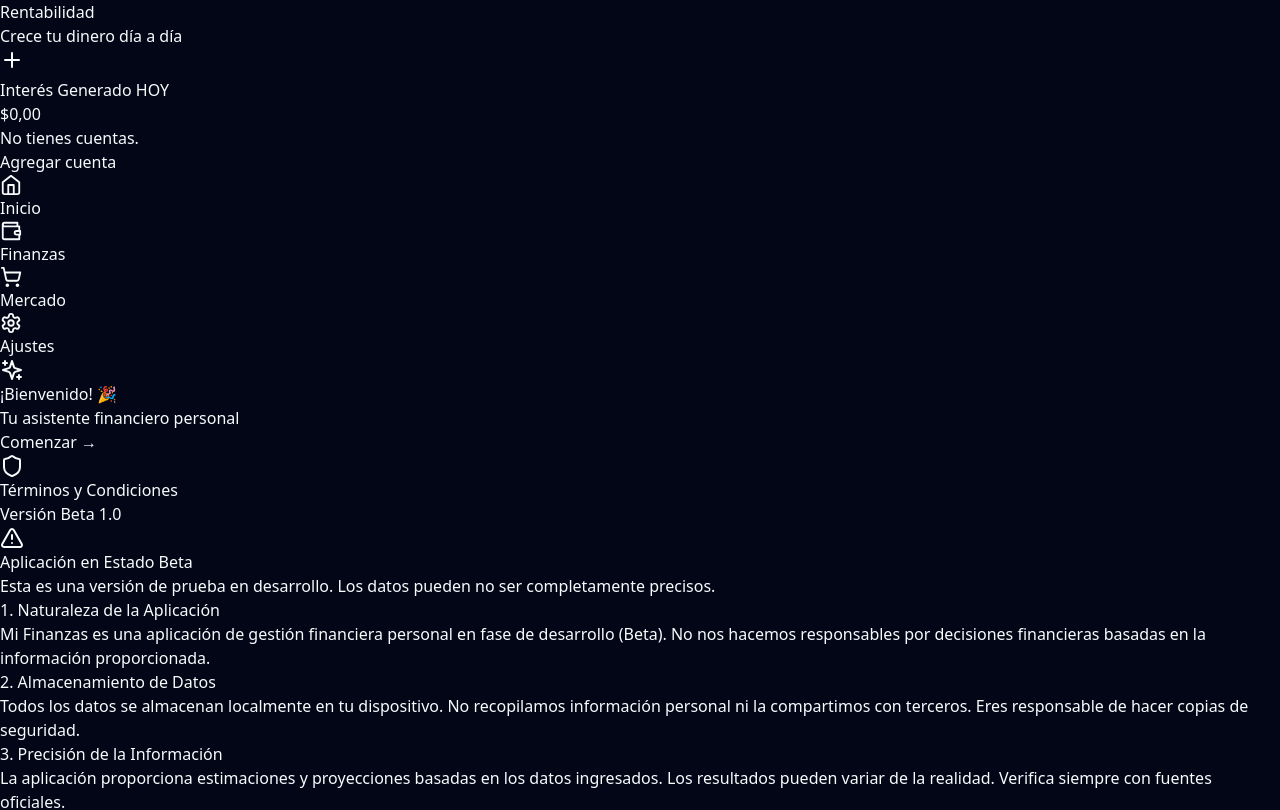
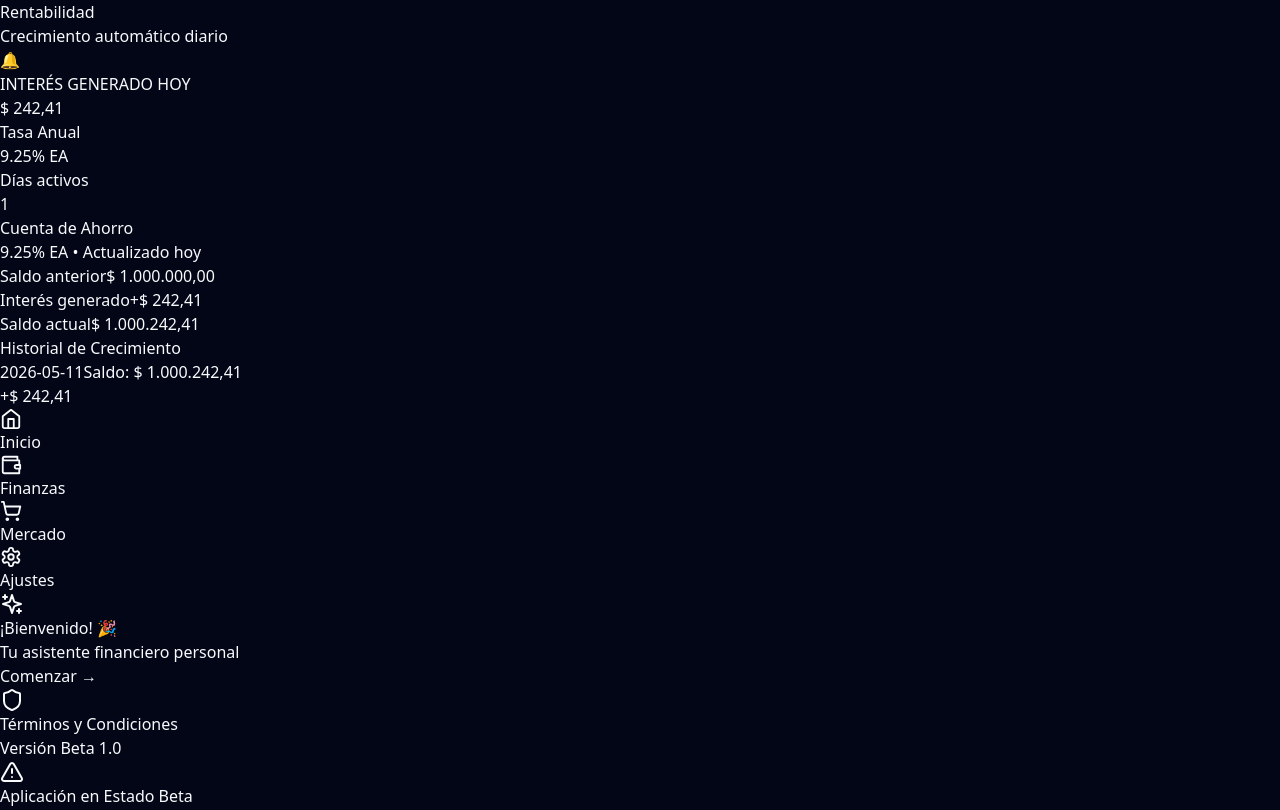
Before and after one commit to willberr2901/mi-finanzas, a React (Vite) app: page /rentabilidad in a window 1280 px wide. Shown: the top 810 px of the page. Built offline with nearby package versions, Linux system fonts and the light colour scheme.

Commit message:
🔥 FIX: RentabilidadPage ahora usa el módulo nuevo de cálculo diario

```diff
--- a/src/pages/ProfitabilityPage.tsx
+++ b/src/pages/ProfitabilityPage.tsx
@@ -1,154 +1,83 @@
-import { useState, useEffect } from 'react';
-import { Plus, Trash2, Edit, ChevronDown, ChevronUp, History } from 'lucide-react';
-import { notify } from '../services/notificationService';
-import { secureStorage } from '../utils/security';
+import { useState } from 'react';
+import { useRentabilidad } from '../modules/rentabilidad/hooks/useRentabilidad';
+import RentabilidadCard from '../modules/rentabilidad/components/RentabilidadCard';
+import { formatCurrency } from '../modules/rentabilidad/utils/format';
+import { solicitarPermiso } from '../modules/rentabilidad/notifications/notificationService';
 
-interface ProfitAccount {
-  id: string;
-  entityName: string;
-  accountType: string;
-  initialAmount: number;
-  annualRate: number;
-  createdAt: string;
-  history: Array<{ date: string; balance: number; interest: number }>;
-}
-
-const BANKS = ['Bancolombia','Davivienda','Banco de Bogotá','BBVA','Falabella','Nequi','Daviplata','Nu Bank','RappiPay','Bancóldex','BAC Credomatic','Colpatria','Citibank','Deutsche Bank','Girobank','Interbank','Itaú','JPMorgan Chase','Kasba','Mercantil','Pibank','Scotiabank','Sudameris','Urbano','Wurbancard','Otro'];
-const ACCOUNT_TYPES = ['Cuenta de Ahorros','CDT','Fondo de Inversión','Cuenta Corriente'];
+// Configuración de ejemplo para el nuevo módulo
+// En una versión futura, estos datos vendrían de los "Ajustes"
+const TASA_EA_DEMO = 9.25;
+const SALDO_INICIAL_DEMO = 1000000; // 1 Millón de pesos de ejemplo
 
 export default function ProfitabilityPage() {
-  const [accounts, setAccounts] = useState<ProfitAccount[]>([]);
-  const [isModalOpen, setIsModalOpen] = useState(false);
-  const [expandedId, setExpandedId] = useState<string | null>(null);
-  const [historyId, setHistoryId] = useState<string | null>(null);
-  const [editingId, setEditingId] = useState<string | null>(null);
+  const [tasaEA] = useState(TASA_EA_DEMO);
+  const [saldoInicial] = useState(SALDO_INICIAL_DEMO);
 
-  const [entityName, setEntityName] = useState('');
-  const [accountType, setAccountType] = useState('Cuenta de Ahorros');
-  const [initialAmount, setInitialAmount] = useState('');
-  const [annualRate, setAnnualRate] = useState('');
+  // Usamos el hook que calcula el interés diario automáticamente
+  const historial = useRentabilidad(tasaEA, saldoInicial);
+  const registroHoy = historial[0]; // El registro más reciente es el de hoy
 
-  useEffect(() => {
-    const saved = secureStorage.getItem('profitAccounts');
-    if (saved && Array.isArray(saved)) setAccounts(saved);
-  }, []);
-
-  useEffect(() => {
-    if (accounts.length > 0) secureStorage.setItem('profitAccounts', accounts);
-  }, [accounts]);
-
-  const handleSubmit = (e: React.FormEvent) => {
-    e.preventDefault();
-    if (!entityName || !initialAmount || !annualRate) {
-      notify({ title: '❌ Error', message: 'Completa todos los campos.', type: 'error' }); return;
-    }
-    const amt = parseFloat(initialAmount.replace(/[^0-9.-]+/g,''));
-    const rate = parseFloat(annualRate);
-    if (isNaN(amt) || isNaN(rate) || amt <= 0 || rate < 0) {
-      notify({ title: '❌ Error', message: 'Valores inválidos.', type: 'error' }); return;
-    }
-
-    const today = new Date().toLocaleDateString('es-CO');
-    const dailyInterest = (amt * (rate / 100)) / 365;
-    const payload = { entityName, accountType, initialAmount: amt, annualRate: rate };
-
-    if (editingId) {
-      setAccounts(prev => prev.map(a =>
-        a.id === editingId ? { ...a, ...payload, history: [{ date: today, balance: amt + dailyInterest, interest: dailyInterest }, ...(a.history || [])].slice(-60) } : a
-      ));
-      notify({ title: '✅ Actualizada', message: entityName, type: 'success' });
-    } else {
-      const newAcc: ProfitAccount = {
-        ...payload, id: Date.now().toString(), createdAt: new Date().toISOString(),
-        history: [{ date: today, balance: amt + dailyInterest, interest: dailyInterest }]
-      };
-      setAccounts(prev => [...prev, newAcc]);
-      notify({ title: '✅ Agregada', message: entityName, type: 'success' });
-    }
-    resetForm();
-    setIsModalOpen(false);
-  };
-
-  const handleEdit = (a: ProfitAccount) => {
-    setEntityName(a.entityName); setAccountType(a.accountType);
-    setInitialAmount(a.initialAmount.toString()); setAnnualRate(a.annualRate.toString());
-    setEditingId(a.id); setIsModalOpen(true);
-  };
-
-  const handleDelete = (id: string) => {
-    if (confirm('¿Eliminar?')) { setAccounts(prev => prev.filter(a => a.id !== id)); notify({ title: '🗑️ Eliminada', type: 'info' }); }
-  };
-
-  const resetForm = () => { setEntityName(''); setAccountType('Cuenta de Ahorros'); setInitialAmount(''); setAnnualRate(''); setEditingId(null); };
-
-  const getMetrics = (a: ProfitAccount) => {
-    const daily = (a.initialAmount * (a.annualRate/100))/365;
-    return { daily, currentBalance: a.initialAmount + daily };
-  };
-
-  const proj = (amt: number, rate: number) => {
-    const r: any[] = []; let bal = amt; const mr = rate/100/12;
-    for(let i=1;i<=12;i++){ const int = bal*mr; bal+=int; r.push({m:i,int,bal}); }
-    return r;
+  const handleActivarNotificaciones = async () => {
+    const ok = await solicitarPermiso();
+    if (ok) alert('✅ Notificaciones activadas: Te avisaremos cuando haya ganancia.');
   };
 
   return (
-    <div className="p-0 space-y-6">
-      <div className="flex justify-between items-center mb-6">
-        <div><h1 className="text-2xl font-bold text-white">Rentabilidad</h1><p className="text-slate-400 text-sm">Crece tu dinero día a día</p></div>
-        <button onClick={()=>{resetForm(); setIsModalOpen(true)}} className="bg-emerald-500 text-black p-3 rounded-full shadow-lg hover:scale-105 transition"><Plus size={24}/></button>
+    <div className="space-y-6 pb-24 pt-4">
+      <div className="flex justify-between items-center px-2">
+        <div>
+          <h1 className="text-2xl font-bold text-white">Rentabilidad</h1>
+          <p className="text-slate-400 text-sm">Crecimiento automático diario</p>
+        </div>
+        <button onClick={handleActivarNotificaciones} className="p-2 bg-white/5 rounded-xl hover:bg-white/10 transition text-xl">
+          🔔
+        </button>
       </div>
 
-      <div className="bg-gradient-to-br from-emerald-900 to-teal-900 rounded-2xl p-5 border border-emerald-500/30 relative overflow-hidden mb-6">
-        <p className="text-emerald-300 text-xs font-bold uppercase tracking-wider mb-1">Interés Generado HOY</p>
-        <p className="text-4xl font-bold text-white">${accounts.reduce((s, a) => s + ((a.initialAmount * (a.annualRate / 100)) / 365), 0).toLocaleString('es-CO', {minimumFractionDigits: 2})}</p>
-      </div>
+      {registroHoy ? (
+        <>
+          {/* Tarjeta Principal de Ganancia */}
+          <div className="bg-gradient-to-br from-emerald-600 to-teal-500 rounded-3xl p-6 shadow-xl shadow-emerald-900/20 relative overflow-hidden mx-2">
+             <div className="absolute top-0 right-0 w-32 h-32 bg-white/10 rounded-full blur-2xl -mr-10 -mt-10"></div>
+            <p className="text-emerald-100 text-xs font-bold uppercase tracking-wider">INTERÉS GENERADO HOY</p>
+            <h2 className="text-4xl font-bold text-white mt-3">{formatCurrency(registroHoy.interesGenerado)}</h2>
+            <div className="mt-4 flex justify-between items-end">
+              <div>
+                <p className="text-emerald-100 text-xs">Tasa Anual</p>
+                <p className="text-white font-semibold text-lg">{tasaEA}% EA</p>
+              </div>
+              <div className="text-right">
+                <p className="text-emerald-100 text-xs">Días activos</p>
+                <p className="text-white font-semibold text-lg">{historial.length}</p>
+              </div>
+            </div>
+          </div>
 
-      {accounts.length === 0 ? (
-        <div className="text-center py-12 opacity-60"><p className="text-slate-400">No tienes cuentas.</p><button onClick={()=>{resetForm(); setIsModalOpen(true)}} className="mt-4 text-emerald-400 font-semibold">Agregar cuenta</button></div>
+          {/* Tarjeta de Detalle (Saldo Anterior vs Actual) */}
+          <div className="px-2">
+            <RentabilidadCard data={registroHoy} />
+          </div>
+
+          {/* Historial de Crecimiento */}
+          <div className="bg-[#111827] rounded-2xl p-4 border border-white/5 mx-2">
+            <h3 className="text-white font-semibold mb-3">Historial de Crecimiento</h3>
+            <div className="space-y-2 max-h-64 overflow-y-auto custom-scrollbar">
+              {historial.map(r => (
+                <div key={r.id} className="flex justify-between items-center py-3 border-b border-white/5 last:border-0">
+                  <div>
+                    <span className="text-white text-sm block">{r.fecha}</span>
+                    <span className="text-slate-500 text-xs">Saldo: {formatCurrency(r.saldoActual)}</span>
+                  </div>
+                  <span className="text-emerald-400 text-sm font-medium">+{formatCurrency(r.interesGenerado)}</span>
+                </div>
+              ))}
+              {historial.length === 0 && <p className="text-slate-500 text-xs text-center py-2">Sin registros aún</p>}
+            </div>
+          </div>
+        </>
       ) : (
-        <div className="space-y-4">
-          {accounts.map(a => {
-            const m = getMetrics(a);
-            return (
-              <div key={a.id} className="bg-[#111827] rounded-2xl p-4 border border-white/5">
-                <div className="flex justify-between items-start mb-3">
-                  <div><h3 className="font-bold text-white">{a.entityName}</h3><p className="text-xs text-slate-400">{a.accountType} • <span className="text-emerald-400">{a.annualRate}% EA</span></p></div>
-                  <div className="flex gap-2">
-                    <button onClick={()=>handleEdit(a)} className="text-blue-400 p-1"><Edit size={16}/></button>
-                    <button onClick={()=>handleDelete(a.id)} className="text-red-400 p-1"><Trash2 size={16}/></button>
-                  </div>
-                </div>
-                <div className="bg-black/20 rounded-xl p-3 mb-3 space-y-2">
-                  <div className="flex justify-between text-sm"><span className="text-emerald-400 font-bold">Saldo Actual</span><span className="font-bold text-white">${m.currentBalance.toLocaleString('es-CO', {minimumFractionDigits: 2})}</span></div>
-                  <div className="pt-2 border-t border-white/10 flex justify-between text-xs"><span className="text-slate-500 uppercase">Interés Hoy</span><span className="text-emerald-400 font-bold">+${m.daily.toLocaleString('es-CO', {minimumFractionDigits: 2})}</span></div>
-                </div>
-                <div className="flex gap-2">
-                  <button onClick={()=>setExpandedId(expandedId===a.id?null:a.id)} className="flex-1 text-xs text-slate-400 bg-white/5 py-2 rounded-lg">{expandedId===a.id?'Ocultar':'Proyección 12M'}</button>
-                </div>
-                {expandedId===a.id && (
-                  <div className="mt-3 bg-black/30 rounded-lg p-3 overflow-x-auto">
-                    <table className="w-full text-xs"><thead className="text-slate-500 border-b border-white/10"><tr><th className="py-1">Mes</th><th className="text-right py-1">Saldo</th></tr></thead>
-                    <tbody>{proj(a.initialAmount,a.annualRate).map(r=><tr key={r.m} className="border-b border-white/5"><td className="py-1">{r.m}</td><td className="text-right text-white">${r.bal.toLocaleString('es-CO', {maximumFractionDigits: 2})}</td></tr>)}</tbody></table>
-                  </div>
-                )}
-              </div>
-            );
-          })}
-        </div>
-      )}
-
-      {isModalOpen && (
-        <div className="fixed inset-0 bg-black/90 z-[100] flex items-end sm:items-center justify-center p-0 sm:p-4 backdrop-blur-sm">
-          <div className="bg-[#111827] w-full sm:max-w-md rounded-t-2xl sm:rounded-2xl border border-white/10 h-[90vh] sm:h-auto flex flex-col">
-            <div className="flex justify-between items-center p-4 border-b border-white/5"><h2 className="text-xl font-bold text-white">{editingId?'Editar Cuenta':'Nueva Cuenta'}</h2><button onClick={()=>setIsModalOpen(false)} className="text-slate-400">X</button></div>
-            <form onSubmit={handleSubmit} className="flex-1 overflow-y-auto p-4 space-y-4">
-              <div><label className="block text-xs text-slate-400 mb-1 uppercase font-bold">Entidad</label><select value={entityName} onChange={e=>setEntityName(e.target.value)} className="w-full bg-[#0F172A] border border-white/10 rounded-xl px-3 py-3 text-white outline-none focus:border-violet-500"><option value="">Selecciona...</option>{BANKS.map(b=><option key={b} value={b}>{b}</option>)}</select></div>
-              <div><label className="block text-xs text-slate-400 mb-1 uppercase font-bold">Monto ($)</label><input type="number" value={initialAmount} onChange={e=>setInitialAmount(e.target.value)} className="w-full bg-[#0F172A] border border-white/10 rounded-xl px-3 py-3 text-white outline-none focus:border-violet-500"/></div>
-              <div><label className="block text-xs text-slate-400 mb-1 uppercase font-bold">Tasa Anual (%)</label><input type="number" step="0.01" value={annualRate} onChange={e=>setAnnualRate(e.target.value)} className="w-full bg-[#0F172A] border border-white/10 rounded-xl px-3 py-3 text-white outline-none focus:border-violet-500"/></div>
-              <button type="submit" className="w-full bg-gradient-to-r from-emerald-500 to-teal-500 text-black font-bold py-4 rounded-xl mt-4">Guardar</button>
-            </form>
-          </div>
+        <div className="flex flex-col items-center justify-center py-20 text-slate-500">
+          <p>Calculando tu rentabilidad...</p>
         </div>
       )}
     </div>
```
